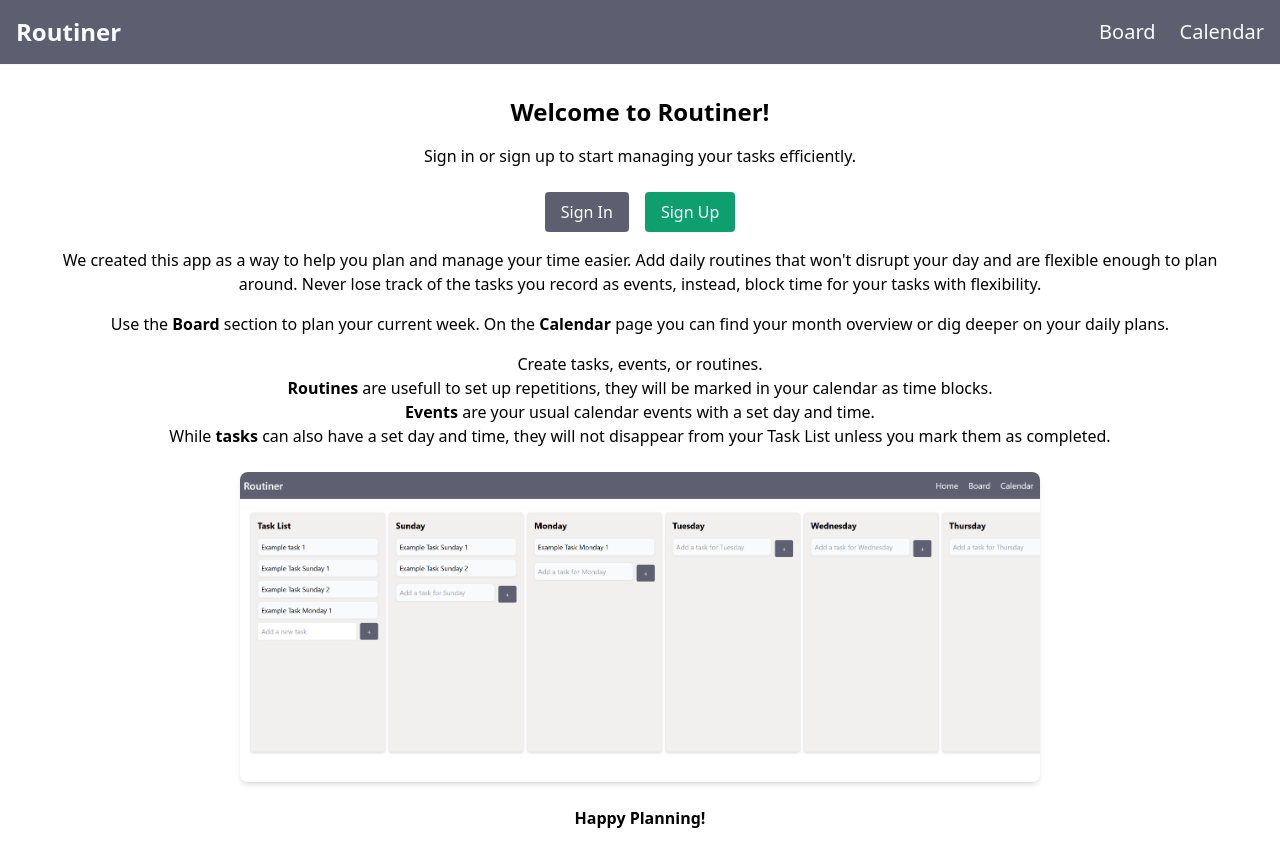
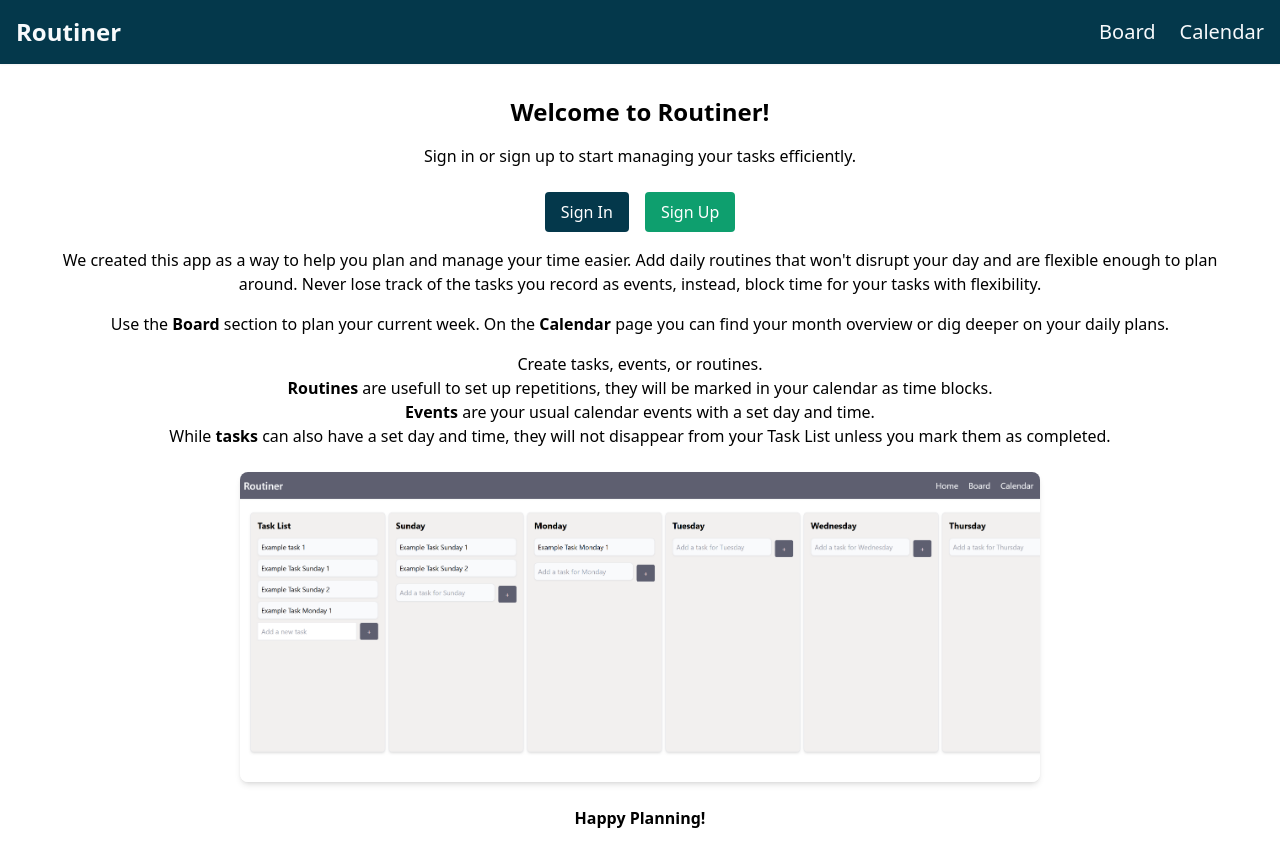
Before and after one commit to Mariphy/routiner, a Next.js app in the folder routiner/: page / in a window 1280 px wide. Shown: the top 866 px of the page. Built offline with nearby package versions, Linux system fonts and the light colour scheme; no server answers.

Commit message:
change accent color

```diff
--- a/routiner/tailwind.config.ts
+++ b/routiner/tailwind.config.ts
@@ -26,7 +26,7 @@ export default {
           900: "#0f172a",  // slate-900 (dark navy-gray)
         },
         accent: {
-          DEFAULT: "#5d5f71", //buttons, NavBar
+          DEFAULT: "#04384b", //buttons, NavBar
           hover: "#85879b",
         },
         success: "#22c55e",
```
